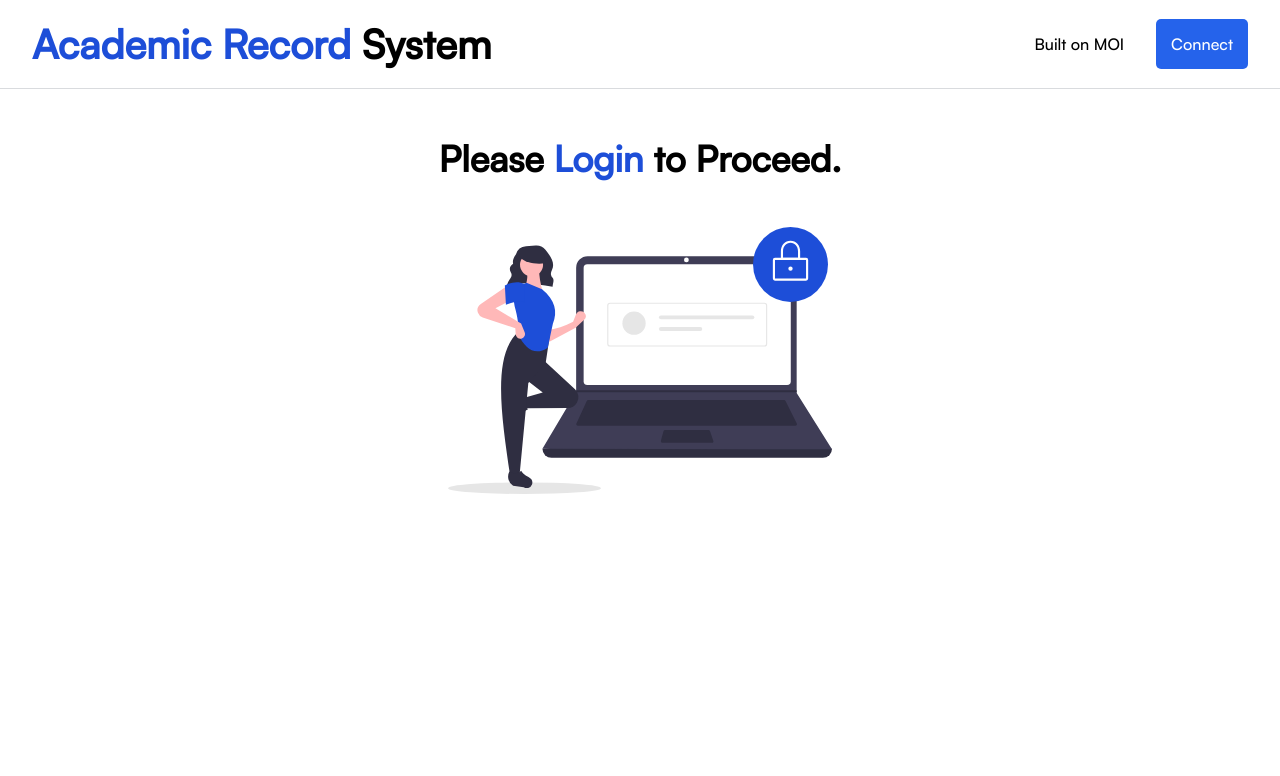
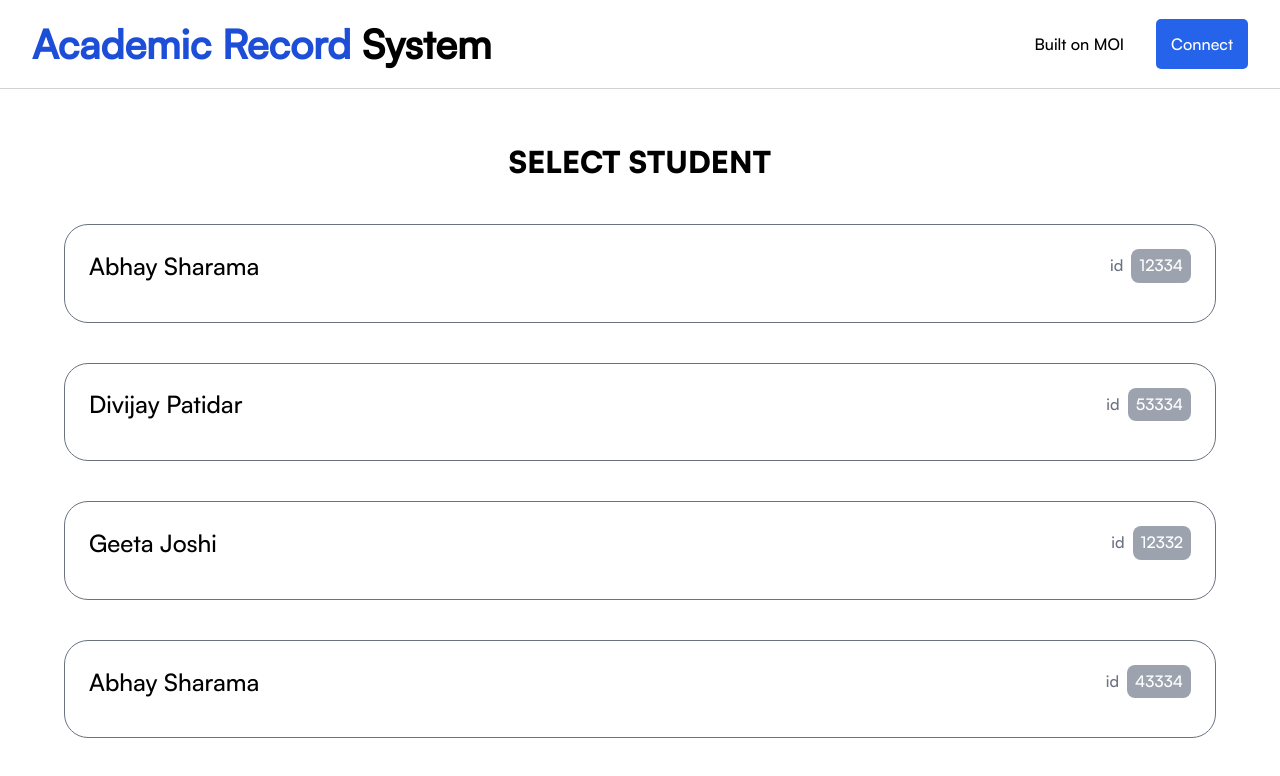
Before and after one commit to DakshSahani/decentralized-academic-records-system, a React (Create React App) app in the folder client/: page /upload in a window 1280 px wide. Shown: the top 776 px of the page. Built offline with nearby package versions, Linux system fonts and the light colour scheme; what js-moi-sdk would draw is missing.

Commit message:
Upload Page Created

```diff
--- a/client/src/App.css
+++ b/client/src/App.css
@@ -138,6 +138,7 @@ header {
 /* Navbar */
 
 .navbar {
+  background-color: white;
   position: sticky;
   padding: 0 2rem;
   top: 0;
@@ -145,7 +146,8 @@ header {
   display: flex;
   align-items: center;
   justify-content: space-between;
-  border-bottom: 1px solid hsl(219, 9%, 45%, 0.25);
+  border-bottom: 1.5px solid hsla(215, 8%, 30%, 0.25);
+  z-index: 5;
 }
 
 .nav__header {
--- a/client/src/App.js
+++ b/client/src/App.js
@@ -1,14 +1,15 @@
 import "./App.css";
 import { useState } from "react";
-import { BrowserRouter, Routes, Route } from "react-router-dom";
+import { BrowserRouter, Routes, Route, Outlet } from "react-router-dom";
 import SharedLayout from "./pages/SharedLayout";
 import UploadPage from "./pages/UploadPage";
 import ViewPage from "./pages/ViewPage";
 import Protected from "./components/Protected";
 import HomePage from "./pages/HomePage";
+import StudentPage from "./components/StudentPage";
 
 function App() {
-  const [wallet, setWallet] = useState();
+  const [wallet, setWallet] = useState({});
 
   return(
     <BrowserRouter>
@@ -17,14 +18,17 @@ function App() {
           <SharedLayout />
         }>
           <Route index element={<HomePage />} />
-          <Route path="/view" element={<ViewPage />} />
-          <Route path="/upload"
+          <Route path="view" element={<ViewPage />} />
+          <Route path="upload"
             element={
               <Protected wallet={wallet}>
-                <UploadPage />
+                <Outlet />
               </Protected>
             }
-          />
+          >
+            <Route index element={<UploadPage />} />
+            <Route path=":studentId" element={<StudentPage />} />
+          </Route>
         </Route>
         <Route path="*" element={<div>404 Error</div>} />
       </Routes>
--- a/client/src/components/AllStudent.jsx
+++ b/client/src/components/AllStudent.jsx
@@ -0,0 +1,45 @@
+import ListComponent from "./ListComponent"
+
+export default function AllStudent() {
+  return (
+    <div className="w-full flex flex-col items-center">
+        <h2 className="m-0 text-[#]">SELECT STUDENT</h2>
+        <ul>
+            {
+                students.map((student, indx)=>
+                    <ListComponent
+                        heading={student.studentName}
+                        id={student.studentId}
+                        key={student.studentId}
+                        onClick={()=>{}}
+                        to={`/upload/${student.studentId}`}
+                    />
+                )
+            }
+        </ul>
+    </div>
+  )
+}
+
+const students = [
+    {
+        studentId: 12334,
+        studentName: "Abhay Sharama",
+
+    }, {
+        studentId: 53334,
+        studentName: "Divijay Patidar",
+    }, {
+        studentId: 12332,
+        studentName: "Geeta Joshi",
+    },  {
+        studentId: 43334,
+        studentName: "Abhay Sharama",
+    },  {
+        studentId: 12634,
+        studentName: "Mohini Sharama",
+    },  {
+        studentId: 22334,
+        studentName: "Anuj Sharama",
+    }
+]
--- /dev/null
+++ b/client/src/components/ListComponent.jsx
@@ -0,0 +1,21 @@
+import { Link } from "react-router-dom";
+
+export default function ListComponent({heading, id, to, ...other}) {
+  return (
+    <Link
+        className='w-[90vw] p-6 m-10 border border-gray-500 rounded-3xl flex justify-between items-center hover:cursor-pointer transform transition-transform duration-300 hover:scale-[1.03]'
+        to={to}
+        {...other}
+    >
+            <p className="text-2xl">{heading}</p>
+            <div className="flex items-center gap-2">
+                <p className="text-gray-500">
+                    id
+                </p>
+                <p className="px-2 py-1 rounded-lg bg-gray-400 text-white">
+                    {id}
+                </p>
+            </div>
+    </Link>
+  )
+}
--- a/client/src/components/Protected.jsx
+++ b/client/src/components/Protected.jsx
@@ -27,8 +27,8 @@ export default function Protected({wallet, children}) {
           {
             message.split(" ").map((word, indx)=>{
               if(indx === 1)
-                return <span className="text-[#1D4ED8]">{word + " "}</span>
-              return <span>{word + " "}</span>
+                return <span className="text-[#1D4ED8]" key={indx}>{word + " "}</span>
+              return <span key={indx}>{word + " "}</span>
             })
           }
         </div>
--- /dev/null
+++ b/client/src/components/StudentPage.jsx
@@ -0,0 +1,84 @@
+import { useState } from "react"
+import { useParams } from "react-router-dom";
+
+export default function StudentPage() {
+  const { studentId: id } = useParams();
+  const filtered = students.filter((s)=>s.studentId == id);
+  const name = filtered?.length > 0 ? filtered[0].studentName : "Name not found";
+
+  const [formData, setFormData] = useState({
+    courseName: "",
+    grade: 0,
+  });
+  const handleChange = (e)=>{
+    setFormData({...formData, [e.target.name]: e.target.value})
+  }
+
+
+  return (
+    <div className="w-full h-full flex items-center justify-around">
+        <form className="border border-gray-600 rounded-3xl p-8 py-10 flex flex-col gap-8">
+
+            <div className="flex flex-col md:flex-row justify-between">
+                <p className="text-2xl ">{name}</p>
+                <p className="text-[#1D4ED8]">{id}</p>
+            </div>
+
+            <div className="flex gap-8">
+                <label htmlFor="courseName" className="min-w-[9vw] text-lg">Course Name:</label>
+                <input
+                    className="text-black px-2 py-1.5 border border-gray-500 rounded outline-none"
+                    type="text"
+                    name="courseName"
+                    value={formData.courseName}
+                    onChange={handleChange}
+                />
+            </div>
+            <div className="flex gap-8">
+                <label htmlFor="grade" className="min-w-[9vw] text-lg">Grade: </label>
+                <input
+                    className="text-black px-2 py-1.5 border border-gray-500 rounded outline-none"
+                    type="number"
+                    name="grade"
+                    value={formData.grade}
+                    onChange={handleChange}
+                />
+            </div>
+            <button
+                type="submit"
+                onClick={()=>{}}
+                className="p-2 bg-[#1D4ED8] rounded text-white text-semibold text-lg"
+            >
+                Submit
+            </button>
+        </form>
+
+        <img src="/enter-grade.svg" alt="Enter Grade" className="w-[30vw]"/>
+    </div>
+  )
+}
+
+
+
+const students = [
+    {
+        studentId: 12334,
+        studentName: "Abhay Sharama",
+
+    }, {
+        studentId: 53334,
+        studentName: "Divijay Patidar",
+    }, {
+        studentId: 12332,
+        studentName: "Geeta Joshi",
+    },  {
+        studentId: 43334,
+        studentName: "Abhay Sharama",
+    },  {
+        studentId: 12634,
+        studentName: "Mohini Sharama",
+    },  {
+        studentId: 22334,
+        studentName: "Anuj Sharama",
+    }
+]
--- a/client/src/pages/UploadPage.js
+++ b/client/src/pages/UploadPage.js
@@ -1,6 +1,7 @@
+import AllStudent from "../components/AllStudent";
 
 export default function UploadPage() {
   return (
-    <div>UploadPage</div>
+    <AllStudent />
   )
 }
```
Also changed, not shown: client/public/enter-grade.svg (added).
